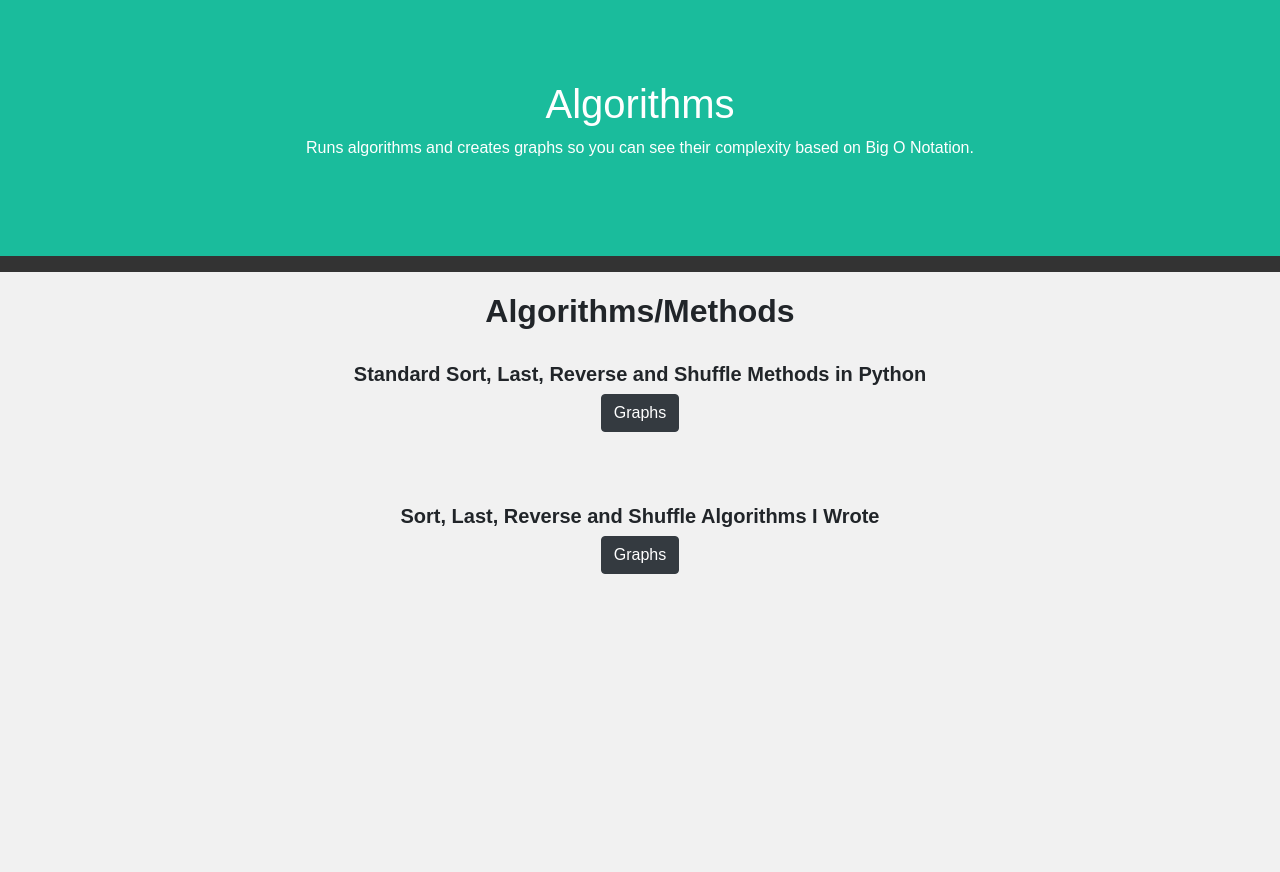
After one commit to DeannaGreen/algoritims, a Flask app: template templates/home.html in a window 1280 px wide. The commit adds this page. Run offline with Flask 2, Linux system fonts and the light colour scheme; the template is opened without the code that fills it, so the values that code supplies are empty; some libraries are stand-ins or nearby versions.

Commit message:
added nice homepage and buttons

```diff
--- a/app.py
+++ b/app.py
@@ -11,7 +11,7 @@ app = Flask(__name__)
 
 @app.route("/")
 def hello():
-  return "Hello"
+  return render_template ("home.html")
 
 @app.route("/sort")
 def sort_time():
--- /dev/null
+++ b/templates/home.html
@@ -0,0 +1,112 @@
+<!DOCTYPE html>
+<html lang="en">
+<head>
+<link rel="stylesheet" href="https://stackpath.bootstrapcdn.com/bootstrap/4.3.1/css/bootstrap.min.css" integrity="sha384-ggOyR0iXCbMQv3Xipma34MD+dH/1fQ784/j6cY/iJTQUOhcWr7x9JvoRxT2MZw1T" crossorigin="anonymous">
+<title>Algorithms</title>
+<meta charset="UTF-8">
+<meta name="viewport" content="width=device-width, initial-scale=1">
+<style>
+* {
+  box-sizing: border-box;
+}
+
+/* Style the body */
+body {
+  font-family: Arial, Helvetica, sans-serif;
+  margin: 0;
+}
+
+/* Header/logo Title */
+.header {
+  padding: 80px;
+  text-align: center;
+  background: #1abc9c;
+  color: white;
+}
+
+/* Increase the font size of the heading */
+.header h1 {
+  font-size: 40px;
+}
+
+/* Sticky navbar - toggles between relative and fixed, depending on the scroll position. It is positioned relative until a given offset position is met in the viewport - then it "sticks" in place (like position:fixed). The sticky value is not supported in IE or Edge 15 and earlier versions. However, for these versions the navbar will inherit default position */
+.navbar {
+  overflow: hidden;
+  background-color: #333;
+  position: sticky;
+  position: -webkit-sticky;
+  top: 0;
+}
+
+/* Style the navigation bar links */
+.navbar a {
+  float: left;
+  display: block;
+  color: white;
+  text-align: center;
+  padding: 14px 20px;
+  text-decoration: none;
+}
+
+
+/* Right-aligned link */
+.navbar a.right {
+  float: right;
+}
+
+/* Change color on hover */
+.navbar a:hover {
+  background-color: #ddd;
+  color: black;
+}
+
+/* Active/current link */
+.navbar a.active {
+  background-color: #666;
+  color: white;
+}
+
+/* Column container */
+.row {
+  display: -ms-flexbox; /* IE10 */
+  display: flex;
+  -ms-flex-wrap: wrap; /* IE10 */
+  flex-wrap: wrap;
+}
+
+/* Create two unequal columns that sits next to each other */
+/* Sidebar/left column */
+.side {
+  -ms-flex: 30%; /* IE10 */
+  flex: 30%;
+  background-color: #f1f1f1;
+  padding: 20px;
+  text-align: center;
+  height: 600px;
+}
+
+</style>
+</head>
+<body>
+
+<div class="header">
+  <h1>Algorithms</h1>
+  <p>Runs algorithms and creates graphs so you can see their complexity based on Big O Notation.</p>
+</div>
+
+<div class="navbar">
+</div>
+
+<div class="side">
+  <h2><b>Algorithms/Methods</b></h2>
+  <br>
+  <h5><b>Standard Sort, Last, Reverse and Shuffle Methods in Python</b></h5>
+  <a href="/graph" class="btn btn-dark">Graphs</a>
+  <br></br>
+  <br></br>
+  <h5><b>Sort, Last, Reverse and Shuffle Algorithms I Wrote</b></h5>
+  <a href="/graph2" class="btn btn-dark">Graphs</a>
+</div>
+
+</body>
+</html>
```
Also changed, not shown: templates/graph.html (+9 -4 lines), templates/graph2.html (+9 -4 lines).
